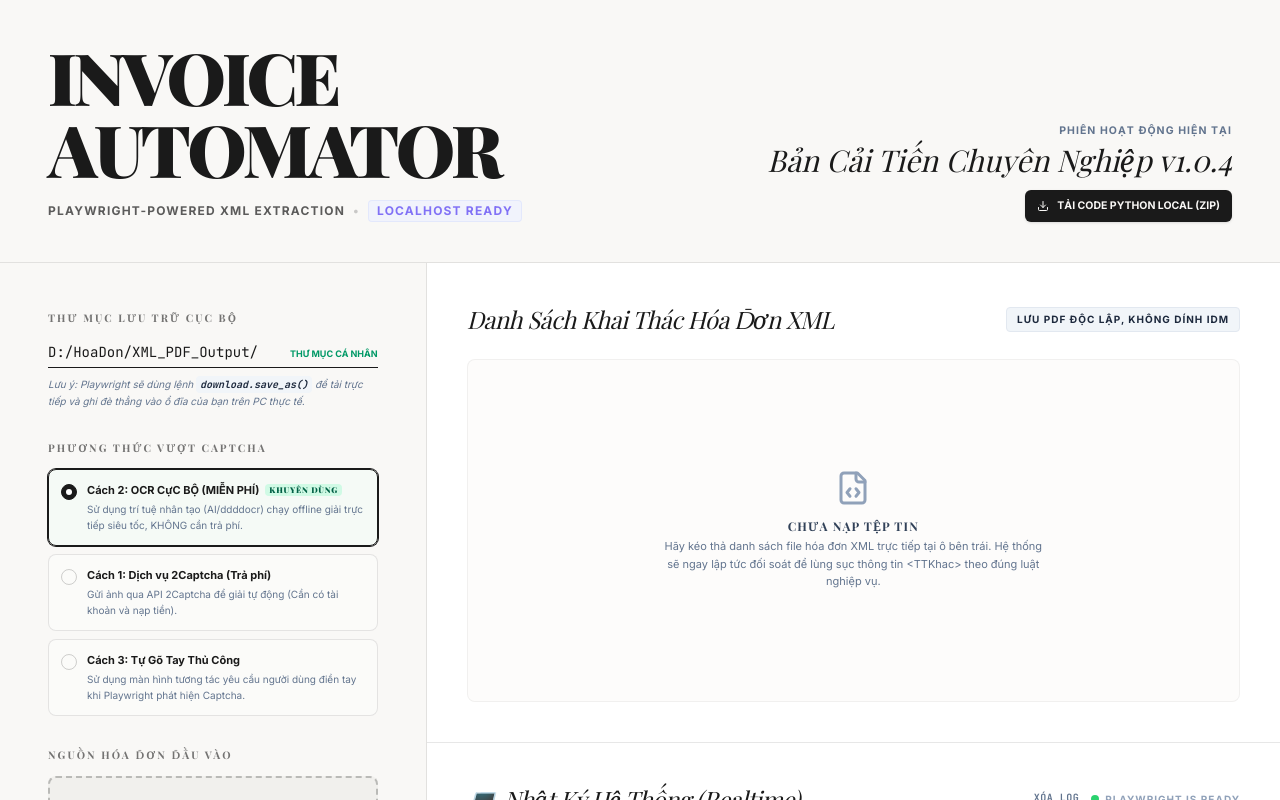
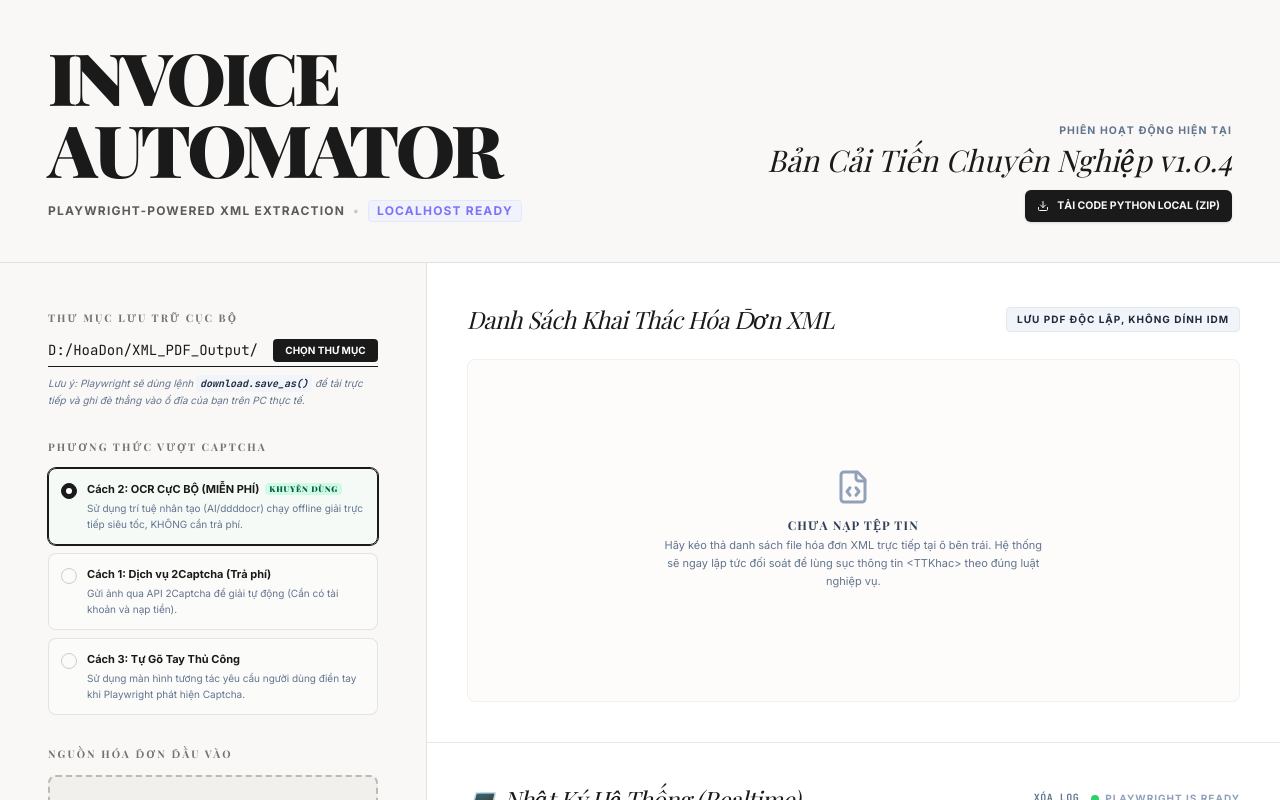
Before and after one commit to duybao2812/T-i-h-a-n, a React (Vite) app: page / in a window 1280 px wide. Shown: the top 800 px of the page. Built offline with nearby package versions, Linux system fonts and the light colour scheme; a web font is replaced by a local one.

Commit message:
feat: add directory picker for save path
Integrated the File System Access API to allow users to select the output directory via a folder picker, improving usability for path configuration.

```diff
--- a/python-tools/index.html
+++ b/python-tools/index.html
@@ -34,7 +34,12 @@
                     <div class="space-y-4 text-xs">
                         <div>
                             <label class="block text-slate-400 mb-1">Thư mục lưu hóa đơn PDF:</label>
-                            <input type="text" id="saveDir" value="D:/HoaDon/" class="w-full bg-slate-950 border border-slate-700 rounded px-3 py-2 text-slate-100 font-mono focus:outline-none focus:border-emerald-500">
+                            <div class="flex items-center gap-2">
+                                <input type="text" id="saveDir" value="D:/HoaDon/" class="w-full bg-slate-950 border border-slate-700 rounded px-3 py-2 text-slate-100 font-mono focus:outline-none focus:border-emerald-500">
+                                <button type="button" onclick="async function selectDir() { try { if (window.showDirectoryPicker) { const dirHandle = await window.showDirectoryPicker(); document.getElementById('saveDir').value = '[TuTrinhDuyet]_' + dirHandle.name; } else { alert('Trình duyệt của bạn không hỗ trợ tính năng chọn thư mục. Hãy nhập thủ công.'); } } catch (err) { console.log('Hủy chọn thư mục:', err); } } selectDir();" class="whitespace-nowrap px-3 py-2 bg-slate-800 hover:bg-emerald-600 text-slate-200 text-xs font-semibold rounded border border-slate-700 transition">
+                                    Chọn Thư Mục
+                                </button>
+                            </div>
                         </div>
                         <div>
                             <label class="block text-slate-400 mb-1">Phương thức giải Captcha:</label>
--- a/server.ts
+++ b/server.ts
@@ -581,7 +581,12 @@ pause
                     <div class="space-y-4 text-xs">
                         <div>
                             <label class="block text-slate-400 mb-1">Thư mục lưu hóa đơn PDF:</label>
-                            <input type="text" id="saveDir" value="D:/HoaDon/" class="w-full bg-slate-950 border border-slate-700 rounded px-3 py-2 text-slate-100 font-mono focus:outline-none focus:border-emerald-500">
+                            <div class="flex items-center gap-2">
+                                <input type="text" id="saveDir" value="D:/HoaDon/" class="w-full bg-slate-950 border border-slate-700 rounded px-3 py-2 text-slate-100 font-mono focus:outline-none focus:border-emerald-500">
+                                <button type="button" onclick="async function selectDir() { try { if (window.showDirectoryPicker) { const dirHandle = await window.showDirectoryPicker(); document.getElementById('saveDir').value = '[TuTrinhDuyet]_' + dirHandle.name; } else { alert('Trình duyệt của bạn không hỗ trợ tính năng chọn thư mục. Hãy nhập thủ công.'); } } catch (err) { console.log('Hủy chọn thư mục:', err); } } selectDir();" class="whitespace-nowrap px-3 py-2 bg-slate-800 hover:bg-emerald-600 text-slate-200 text-xs font-semibold rounded border border-slate-700 transition">
+                                    Chọn Thư Mục
+                                </button>
+                            </div>
                         </div>
                         <div>
                             <label class="block text-slate-400 mb-1">Phương thức giải Captcha:</label>
--- a/src/App.tsx
+++ b/src/App.tsx
@@ -485,7 +485,7 @@ export default function App() {
               <label className="block text-[10.5px] font-bold uppercase tracking-[0.2em] mb-3 text-[#1A1A1A]/60 font-serif">
                 Thư Mục Lưu Trữ Cục Bộ
               </label>
-              <div className="relative group border-b border-[#1A1A1A] pb-1">
+              <div className="relative group border-b border-[#1A1A1A] pb-1 flex items-center justify-between">
                 <input
                   type="text"
                   value={settings.saveDir}
@@ -493,7 +493,24 @@ export default function App() {
                   placeholder="Ví dụ: D:/HoaDon/Output/"
                   className="w-full bg-transparent text-sm font-mono font-medium focus:outline-none placeholder:text-slate-400"
                 />
-                <span className="absolute right-0 bottom-1.5 text-[9px] font-bold text-emerald-600 uppercase">THƯ MỤC CÁ NHÂN</span>
+                <button
+                  onClick={async () => {
+                    try {
+                      if (window.showDirectoryPicker) {
+                        const dirHandle = await window.showDirectoryPicker();
+                        setSettings({ ...settings, saveDir: `[TuTrinhDuyet]_${dirHandle.name}` });
+                      } else {
+                        alert("Trình duyệt của bạn không hỗ trợ tính năng chọn thư mục. Hãy nhập thủ công.");
+                      }
+                    } catch (err) {
+                      console.log("Hủy chọn thư mục hoặc lỗi:", err);
+                    }
+                  }}
+                  className="ml-2 bg-[#1A1A1A] text-white px-3 py-1 text-[10px] font-bold uppercase rounded hover:bg-emerald-600 transition-colors whitespace-nowrap"
+                  title="Chọn thư mục"
+                >
+                  Chọn Thư Mục
+                </button>
               </div>
               <p className="mt-2 text-[10px] text-slate-500 leading-relaxed font-sans italic">
                 Lưu ý: Playwright sẽ dùng lệnh <code className="font-mono bg-slate-100 text-slate-800 px-1 py-0.5 rounded font-bold">download.save_as()</code> để tải trực tiếp và ghi đè thẳng vào ổ đĩa của bạn trên PC thực tế.
```
Also changed, not shown: 1 other file (tests, documents, lock files or other folders).
